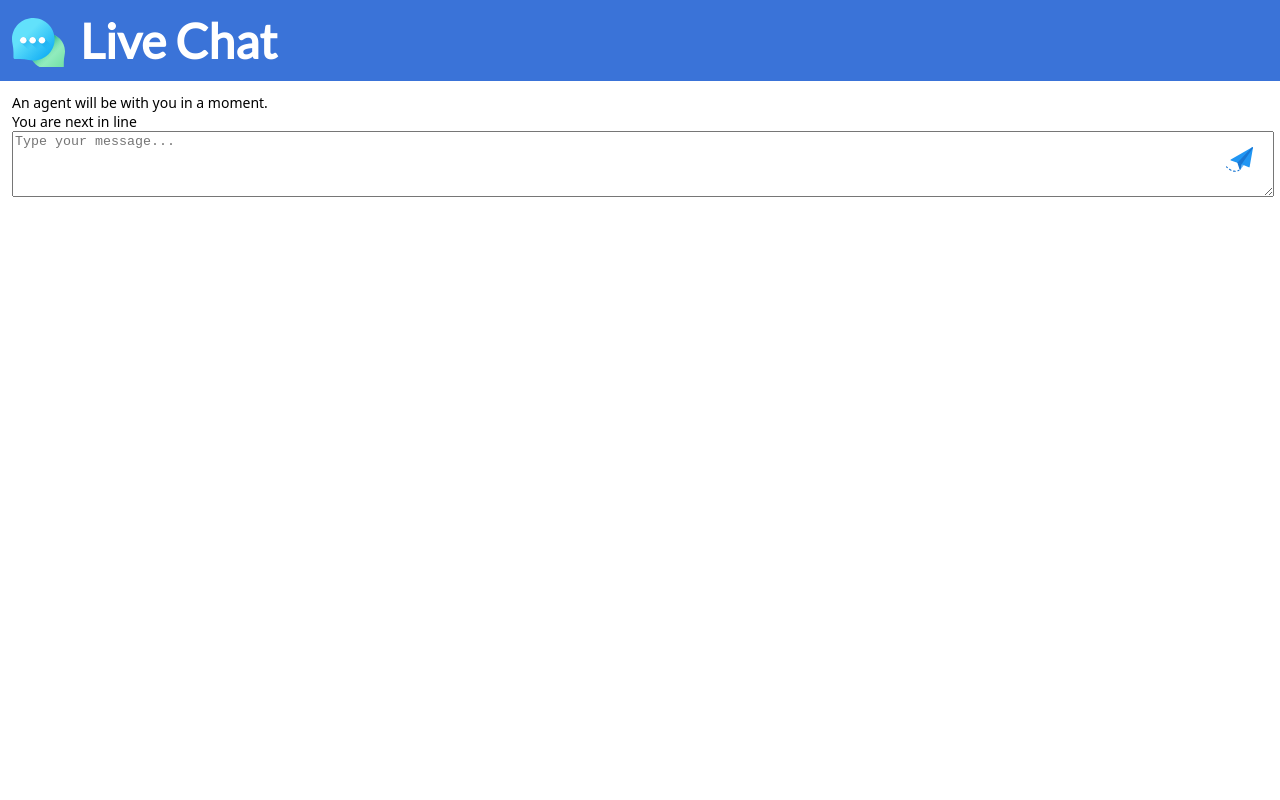
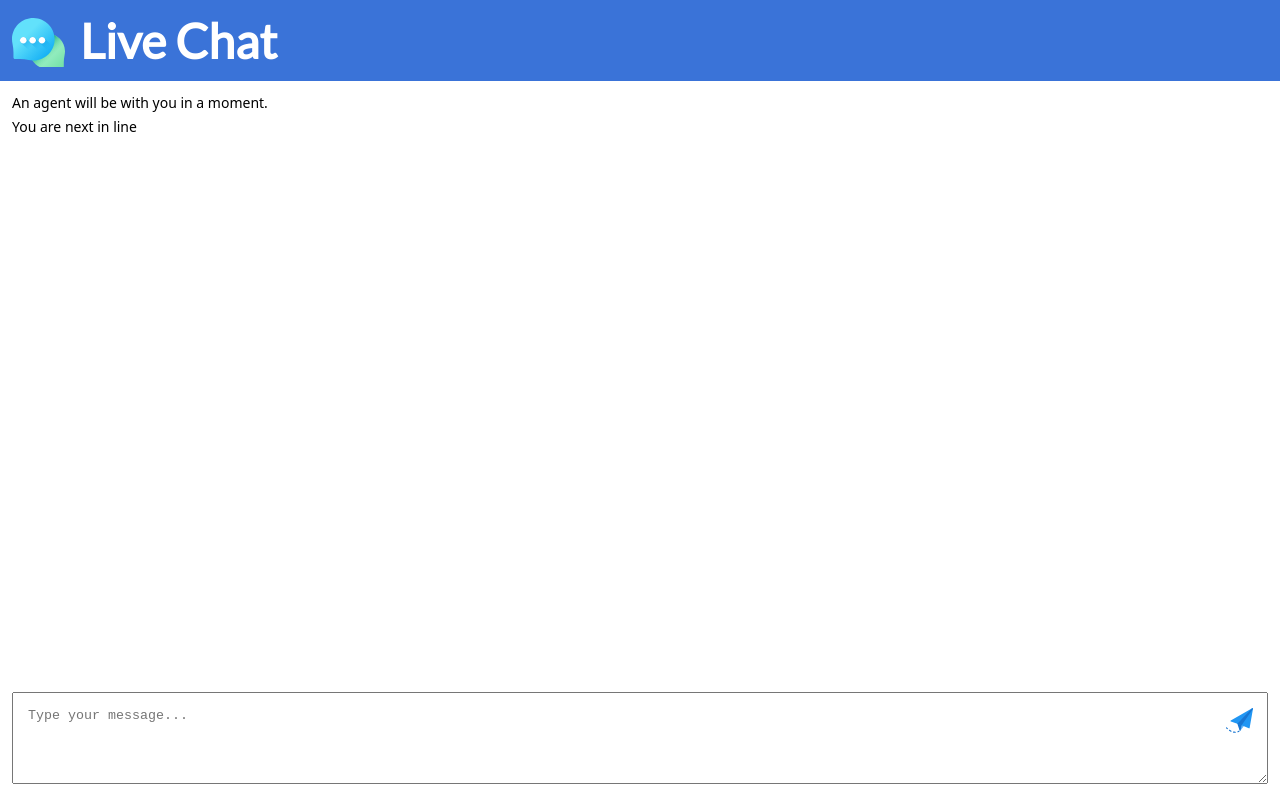
Before and after one commit to DTS-STN/ServicePrototypeChatbot, a React (Create React App) app: page / in a window 1280 px wide. Built offline with nearby package versions, Linux system fonts and the light colour scheme.

Commit message:
adding better styling

```diff
--- a/src/Components/Body/body.scss
+++ b/src/Components/Body/body.scss
@@ -10,18 +10,16 @@
   &__textContainer {
     p {
       margin-block-start: 0;
-      margin-block-end: 0;
+      margin-block-end: 5px;
     }
   }
   &__inputContainer {
     position: relative;
-    flex: 1;
 
     textarea {
+      padding: 15px;
+      box-sizing: border-box;
       width: 100%;
-      // padding-left: 15px;
-      // padding-top: 15px;
-      // padding-bottom: 15px;
     }
     &__arrow {
       position: absolute;
```
Also changed, not shown: 1 other file (tests, documents, lock files or other folders).
